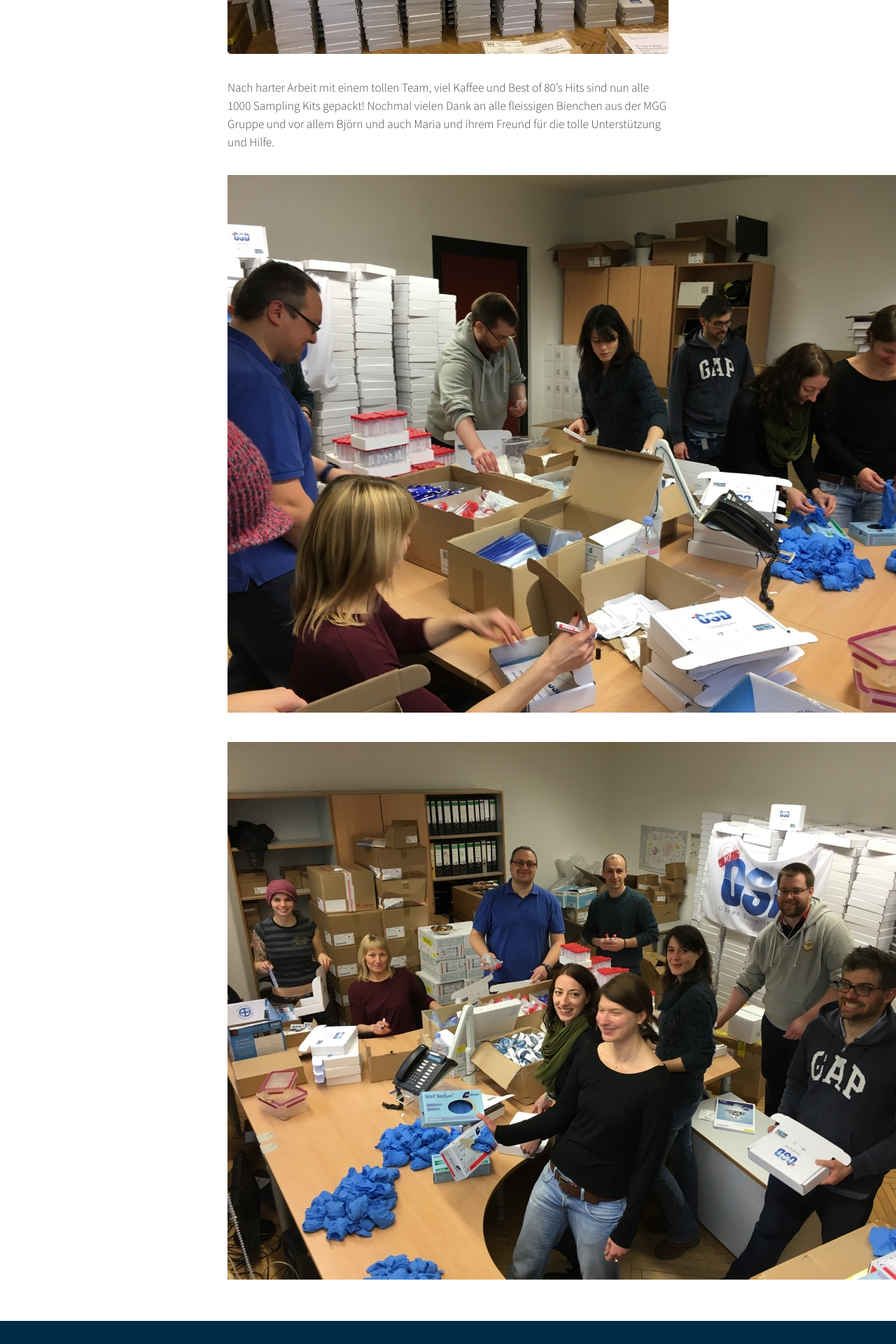
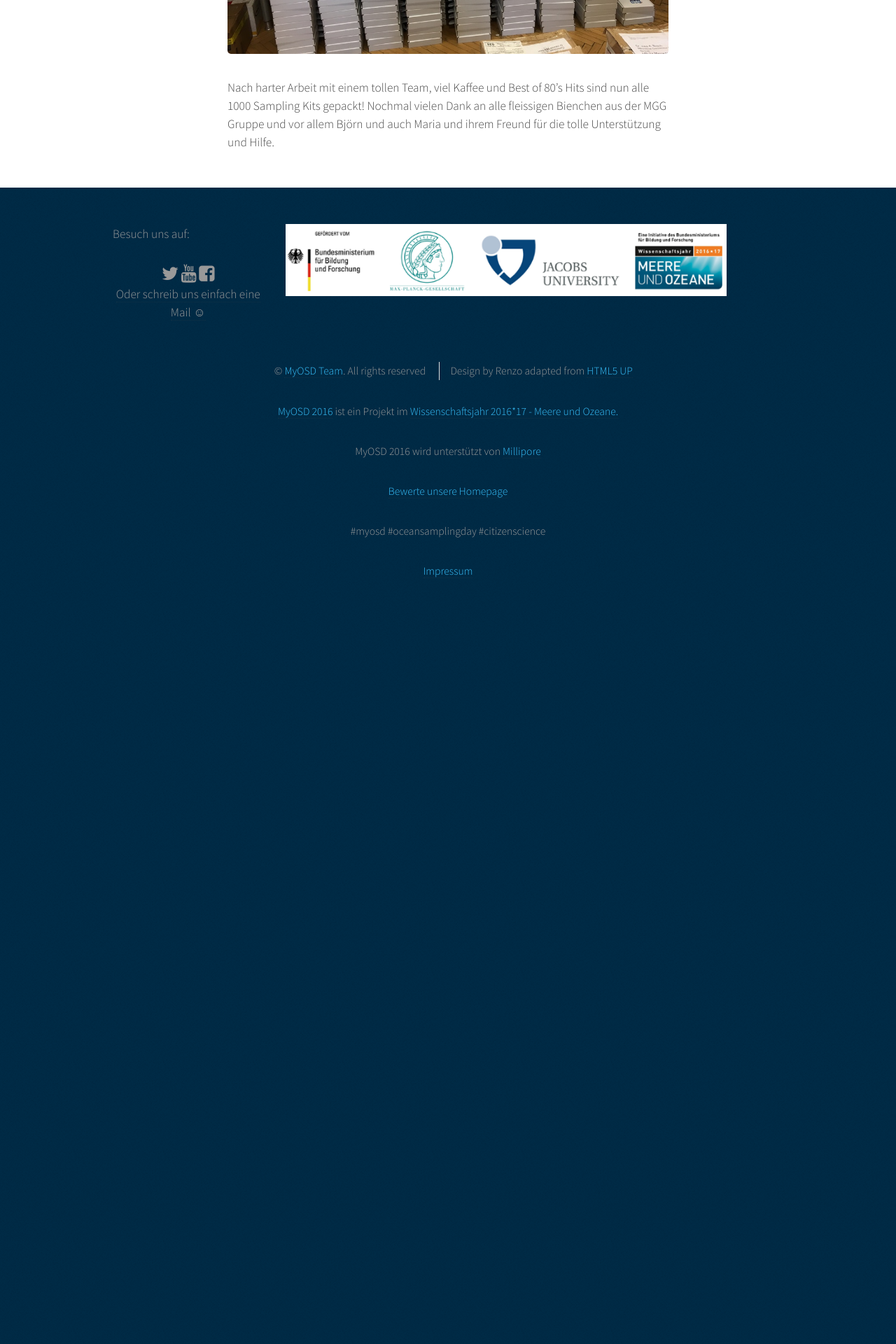
Before and after one commit to myosd/myosd.github.io, a Jekyll site: the page built from _posts/2016-05-03-samplin-kits.md, in a window 1280 px wide. Shown: the part 725-2645 px from the top of the page at 70% size. Built offline with Jekyll 4.4.1, drawn with Linux system fonts in a browser that asks for light colours; after the commit the page ends 1638 px from its top, so only the background shows below that.

Commit message:
Update 2016-05-03-samplin-kits.md
Removed Pictures

```diff
--- a/_posts/2016-05-03-samplin-kits.md
+++ b/_posts/2016-05-03-samplin-kits.md
@@ -7,7 +7,3 @@ featured: /assets/images/Kits_packing11.jpg
 ---
 Nach harter Arbeit mit einem tollen Team, viel Kaffee und Best of 80's Hits sind nun alle 1000 Sampling Kits gepackt!
 Nochmal vielen Dank an alle fleissigen Bienchen aus der MGG Gruppe und vor allem Björn und auch Maria und ihrem Freund für die tolle Unterstützung und Hilfe.
-
-<img src="/assets/images/Kits_Packing7.jpg">
-
-<img src="/assets/images/Kits_packing5.jpg">
```
